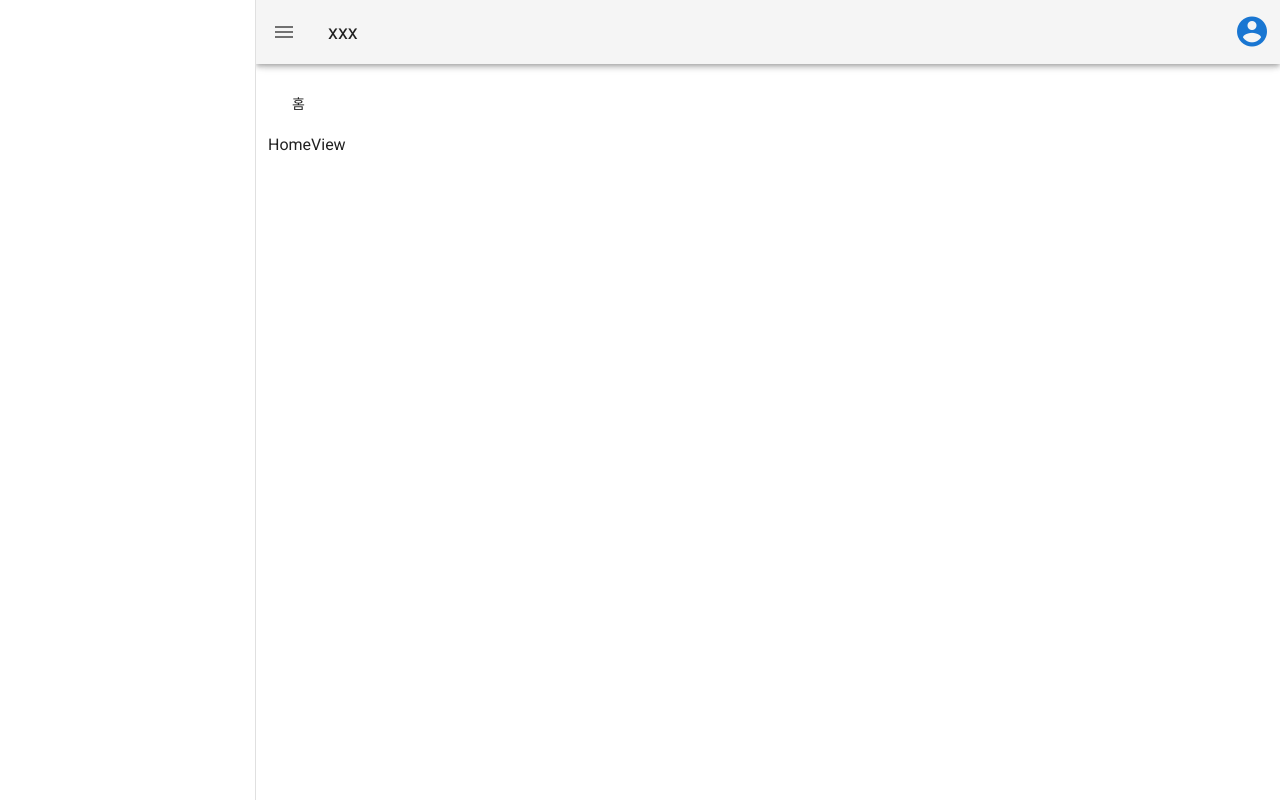
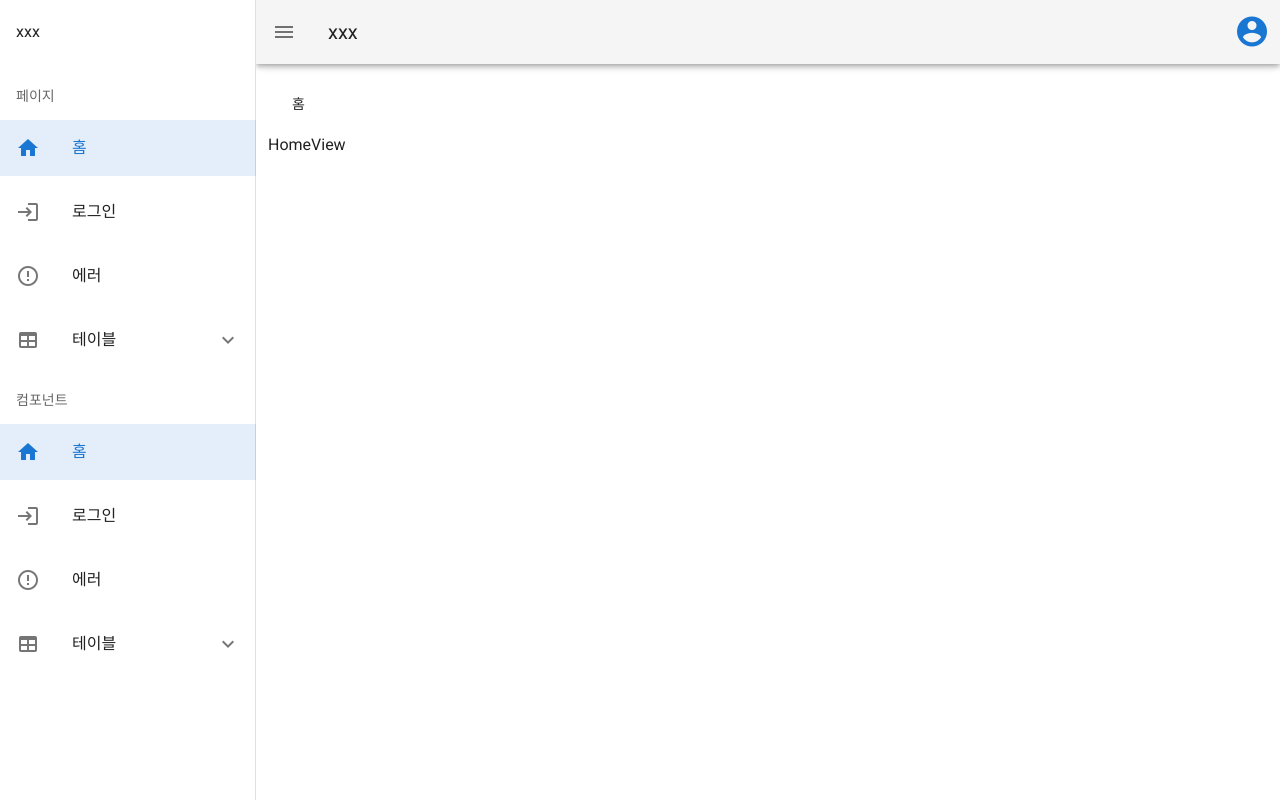
Before and after one commit to js9005/vuetify2-layout, a Vue app: page / in a window 1280 px wide. Built offline with nearby package versions, Linux system fonts and the light colour scheme.

Commit message:
Feat. working on menu

```diff
--- a/src/App.vue
+++ b/src/App.vue
@@ -1,7 +1,75 @@
 <template>
   <v-app id="inspire">
     <v-navigation-drawer v-model="drawer" app>
-      <!--  -->
+      <v-list-item style="height: 64px"> xxx </v-list-item>
+      <v-list>
+        <v-subheader> 페이지 </v-subheader>
+        <div v-for="item in menu" :key="item.title" class="mb-2">
+          <!-- 서브메뉴 있는 경우 -->
+          <template v-if="item.sub">
+            <v-list-group :prepend-icon="item.icon" no-action>
+              <template v-slot:activator>
+                <v-list-item-content>
+                  <v-list-item-title>{{ item.title }}</v-list-item-title>
+                </v-list-item-content>
+              </template>
+              <v-list-item
+                v-for="child in item.sub"
+                :key="child.title"
+                :to="child.path"
+              >
+                <v-list-item-content>
+                  <v-list-item-title>{{ child.title }}</v-list-item-title>
+                </v-list-item-content>
+              </v-list-item>
+            </v-list-group>
+          </template>
+          <!-- 서브메뉴 없는 경우 -->
+          <template v-else>
+            <v-list-item :to="item.path" color="primary">
+              <v-list-item-icon>
+                <v-icon>{{ item.icon }}</v-icon>
+              </v-list-item-icon>
+              <v-list-item-content>
+                <v-list-item-title>{{ item.title }}</v-list-item-title>
+              </v-list-item-content>
+            </v-list-item>
+          </template>
+        </div>
+        <v-subheader> 컴포넌트 </v-subheader>
+        <div v-for="item in menu" :key="item.title" class="mb-2">
+          <!-- 서브메뉴 있는 경우 -->
+          <template v-if="item.sub">
+            <v-list-group :prepend-icon="item.icon" no-action>
+              <template v-slot:activator>
+                <v-list-item-content>
+                  <v-list-item-title>{{ item.title }}</v-list-item-title>
+                </v-list-item-content>
+              </template>
+              <v-list-item
+                v-for="child in item.sub"
+                :key="child.title"
+                :to="child.path"
+              >
+                <v-list-item-content>
+                  <v-list-item-title>{{ child.title }}</v-list-item-title>
+                </v-list-item-content>
+              </v-list-item>
+            </v-list-group>
+          </template>
+          <!-- 서브메뉴 없는 경우 -->
+          <template v-else>
+            <v-list-item :to="item.path" color="primary">
+              <v-list-item-icon>
+                <v-icon>{{ item.icon }}</v-icon>
+              </v-list-item-icon>
+              <v-list-item-content>
+                <v-list-item-title>{{ item.title }}</v-list-item-title>
+              </v-list-item-content>
+            </v-list-item>
+          </template>
+        </div>
+      </v-list>
     </v-navigation-drawer>
 
     <v-app-bar app>
@@ -50,6 +118,34 @@
 <script>
 export default {
   name: "App",
-  data: () => ({ drawer: null }),
+  data: () => ({
+    drawer: null,
+    menu: [
+      {
+        icon: "mdi-home",
+        title: "홈",
+        path: "/",
+      },
+      {
+        icon: "mdi-login",
+        title: "로그인",
+        path: "/login",
+      },
+      {
+        icon: "mdi-alert-circle-outline",
+        title: "에러",
+        path: "/error",
+      },
+      {
+        icon: "mdi-table",
+        title: "테이블",
+        sub: [
+          { title: "기본", path: "/tables/basic" },
+          { title: "연장", path: "/tables/expand" },
+          { title: "선택", path: "/tables/select" },
+        ],
+      },
+    ],
+  }),
 };
 </script>
```
